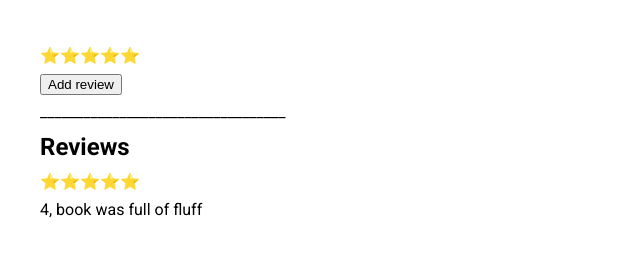
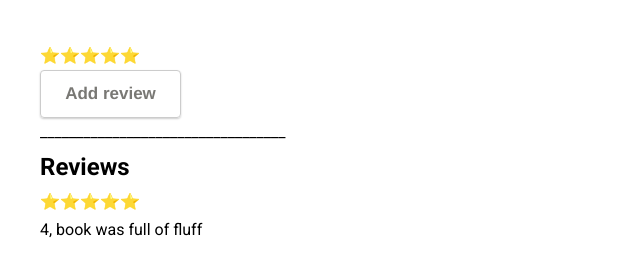
Before and after one commit to huntedman/gumroad-exp12345, a website: page public/index.html in a window 1280 px wide. Shown: the part 173-448 px from the top of the page, without its empty margins (323-963 px from the left). Drawn offline with Linux system fonts and the light colour scheme.

Commit message:
Created a reusable button component.
Styled the "Add review" button to match spec.

```diff
--- a/public/index.html
+++ b/public/index.html
@@ -8,6 +8,7 @@
     <link rel="stylesheet" href="styles/main.css">
 		<link rel="stylesheet" href="styles/utils.css">
 		<link rel="stylesheet" href="styles/typography.css">
+		<link rel="stylesheet" href="styles/button.css">
 
   </head>
 	<body>
@@ -15,7 +16,7 @@
 			<h1 style="margin-bottom: 45px;">The Minimalist Entrepreneur</h1>
 			<div>
         <div>⭐️⭐️⭐️⭐️⭐️</div>
-        <button>
+        <button class="btn" style="width: 141px;">
             Add review
           </button>
       </div>
--- /dev/null
+++ b/public/styles/button.css
@@ -0,0 +1,28 @@
+/* reset button styling */
+input,
+label,
+select,
+button,
+textarea,
+button,
+input[type='submit'],
+input[type='reset'] {
+  background: none;
+  color: inherit;
+  border: none;
+  padding: 0;
+  font: inherit;
+  cursor: pointer;
+  outline: inherit;
+}
+
+.btn {
+  border-radius: 4px;
+  border: 1px solid var(--gray-500);
+  font-weight: 700;
+  color: var(--gray-900);
+  box-shadow: var(--shadow-xs);
+  font-size: var(--text-lg);
+  height: 3rem;
+  font-family: 'Helvetica Neue', Arial, sans-serif;
+}
--- a/public/styles/main.css
+++ b/public/styles/main.css
@@ -13,6 +13,7 @@
   --gray-700: #b9b9b9;
   --gray-800: #858585;
   --gray-900: #797874;
+  --shadow-xs: 0px 1px 2px rgba(0, 0, 0, 0.2);
 }
 
 html {
--- a/public/styles/typography.css
+++ b/public/styles/typography.css
@@ -1,5 +1,6 @@
 :root {
   --base-font-size: 1rem;
+  --text-lg: calc(1.0625 * var(--base-font-size));
   --heading-one: calc(2.75 * var(--base-font-size));
 }
 
```
